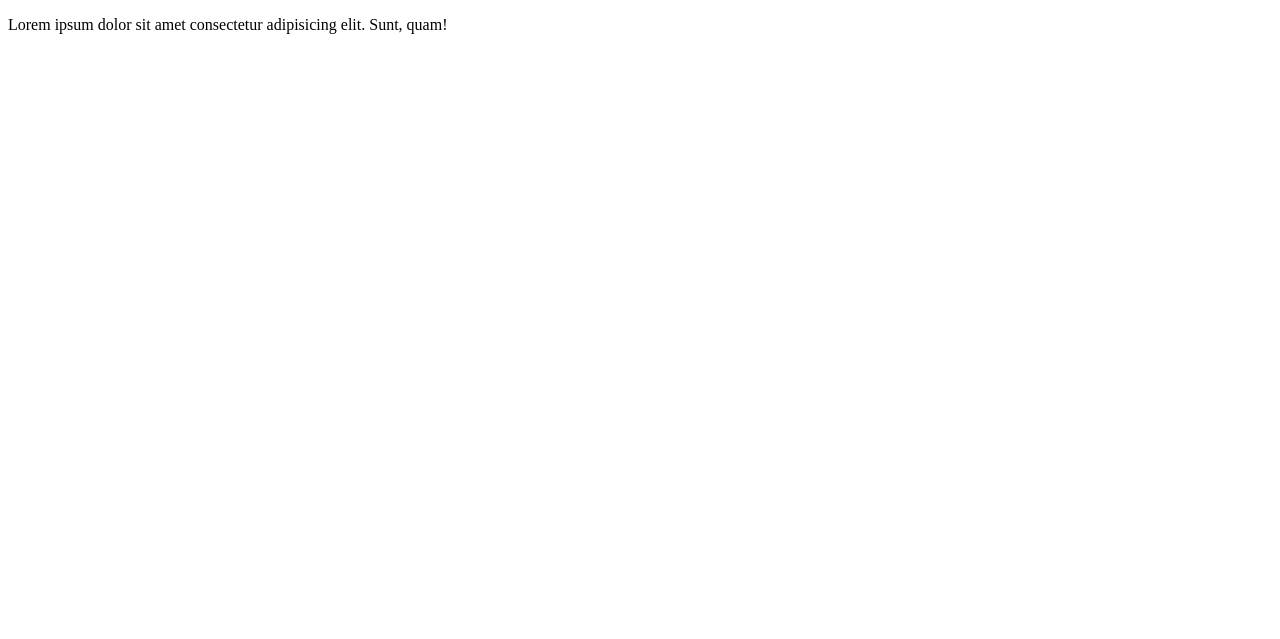
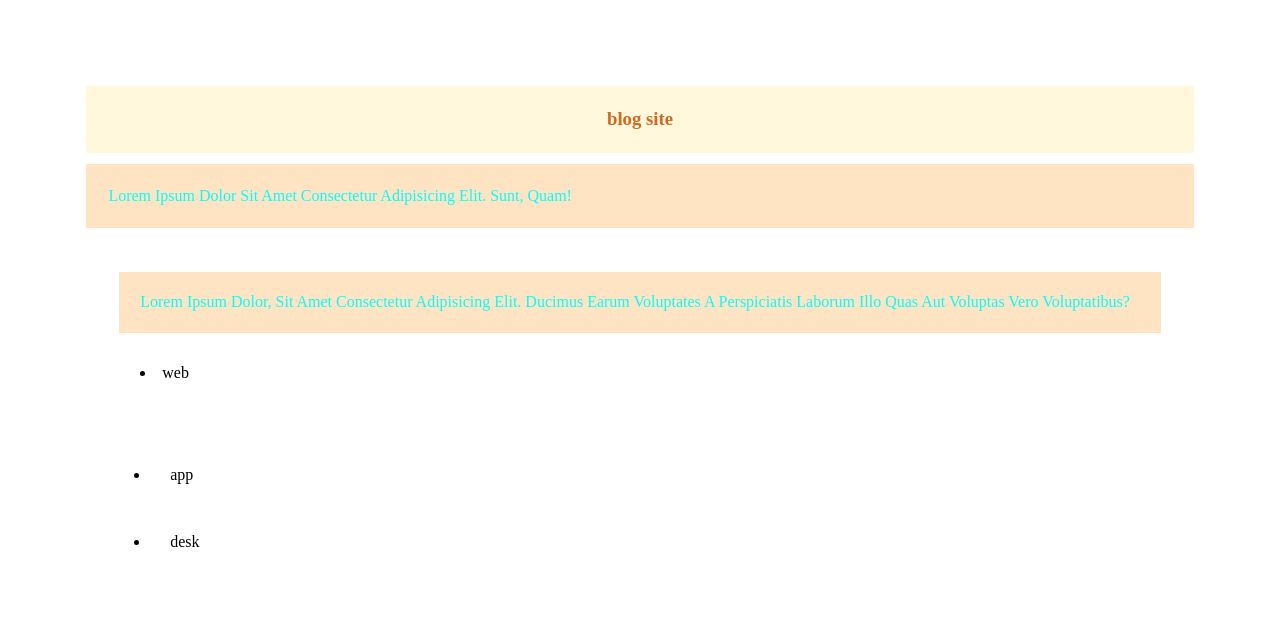
Before and after one commit to ashik-billah/my-shelly-coop-repo, a plain HTML site: page my.html in a window 1280 px wide. Drawn offline with Linux system fonts and the light colour scheme.

Commit message:
added second commit

```diff
--- a/my.html
+++ b/my.html
@@ -3,9 +3,22 @@
 <head>
     <meta charset="UTF-8">
     <meta name="viewport" content="width=device-width, initial-scale=1.0">
+   <link rel="stylesheet" href="style/blog.css">
     <title>Document</title>
+
 </head>
 <body>
+    <h3> blog site </h3>
     <p> Lorem ipsum dolor sit amet consectetur adipisicing elit. Sunt, quam!</p>
+<div>
+    <p> Lorem ipsum dolor, sit amet consectetur adipisicing elit. Ducimus earum voluptates a perspiciatis laborum illo quas aut voluptas vero voluptatibus?</p>
+    <li>
+        web
+    </li>
+    <ul>
+        <li>app</li>
+        <li> desk</li>
+    </ul>
+</div>
 </body>
 </html>
--- /dev/null
+++ b/style/blog.css
@@ -0,0 +1,17 @@
+*{
+    margin: 1%;
+    padding: 2%;
+}
+h3{
+    color: chocolate;
+    background-color: cornsilk;
+    text-align: center;
+}
+p{
+    color: aqua;
+    background-color: bisque;
+    text-transform: capitalize;
+}
+ul{
+    display: block;
+}
```
